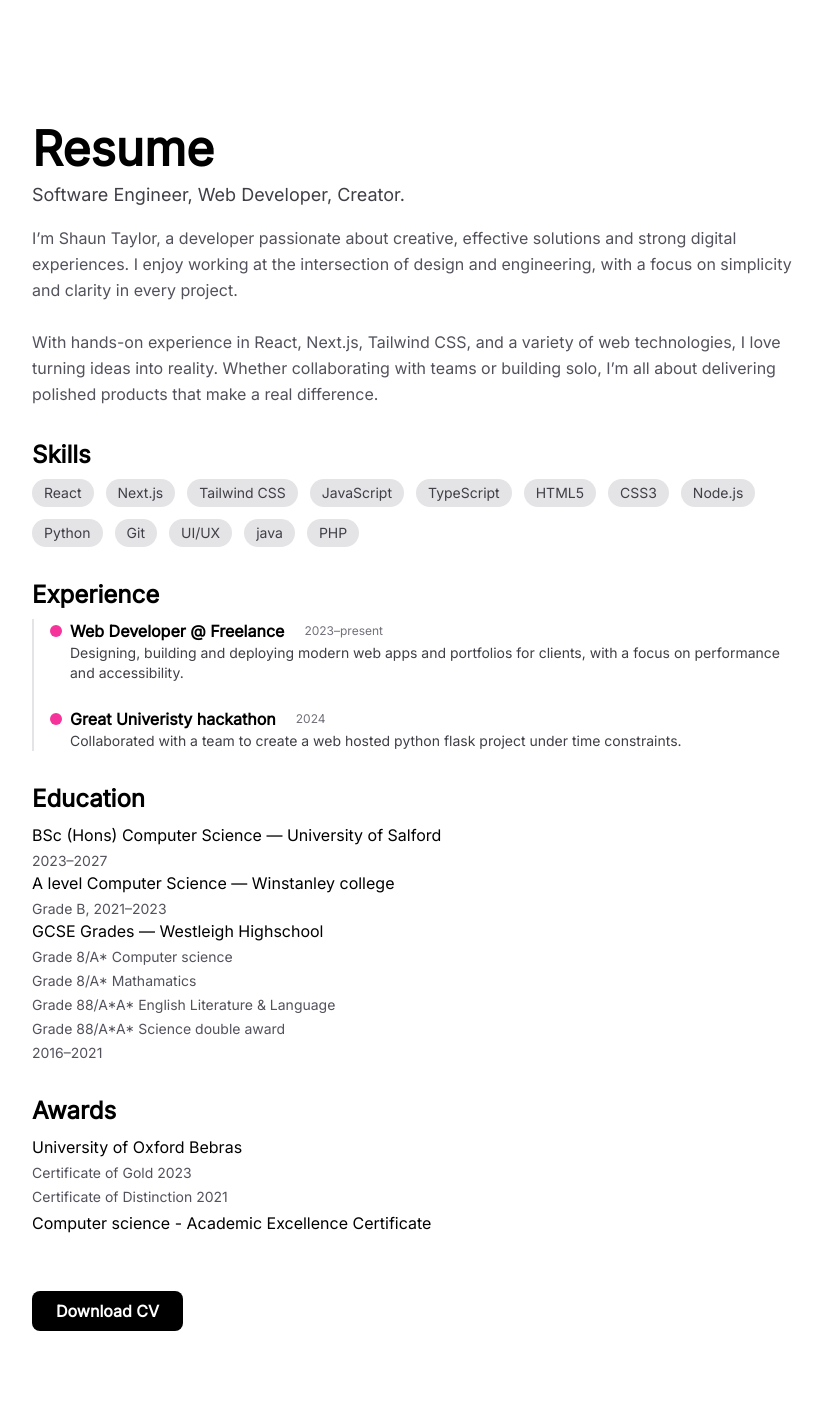
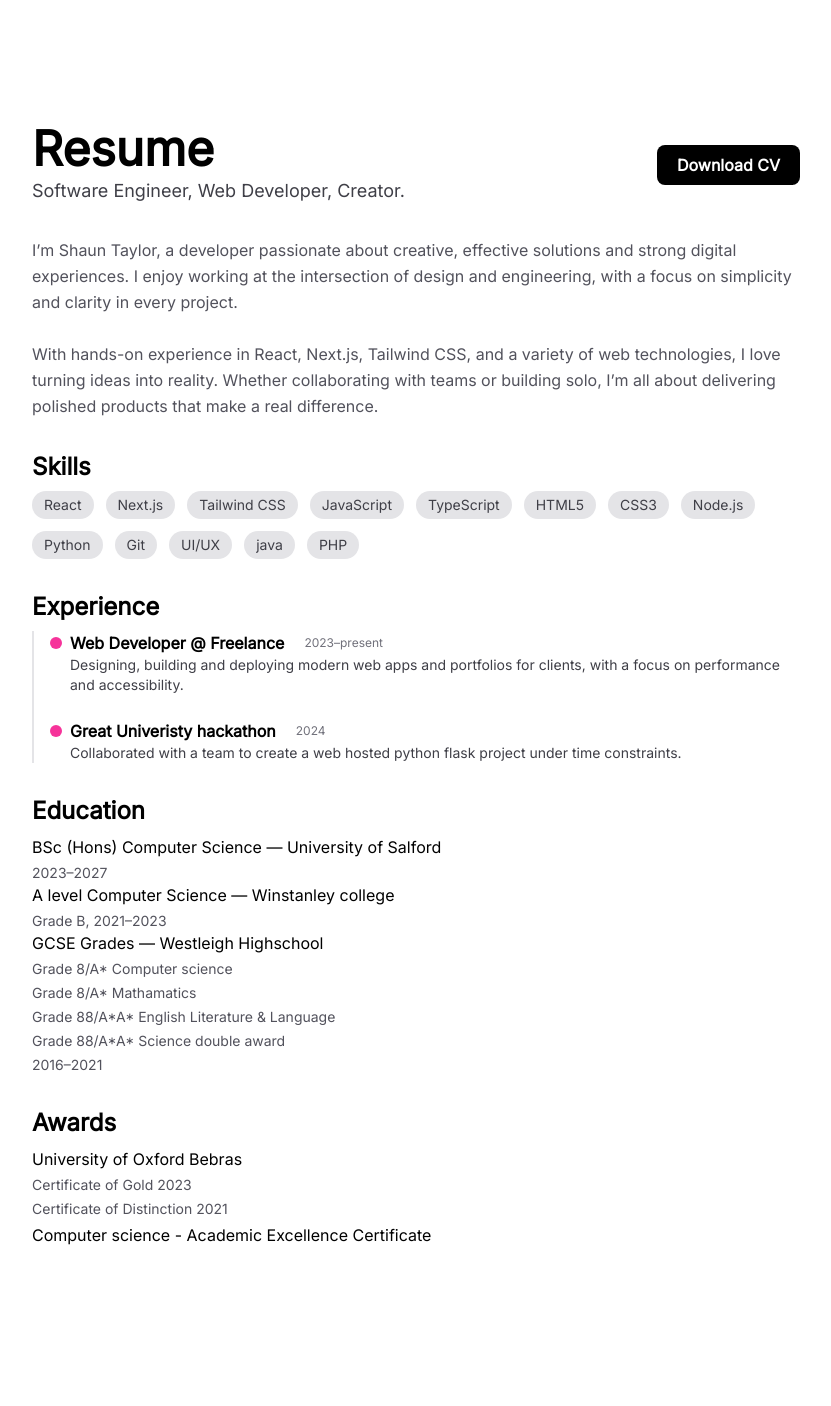
Before and after one commit to Shiro8223/Portfolio, a Next.js app: page / in a window 1280 px wide. Shown: the part 1840-3246 px from the top of the page, without its empty margins (224-1055 px from the left). Built offline with nearby package versions, Linux system fonts and the light colour scheme.

Commit message:
CV button

```diff
--- a/components/aboutMe.jsx
+++ b/components/aboutMe.jsx
@@ -5,19 +5,33 @@
       className="min-h-screen w-full bg-white flex flex-col items-center justify-center px-4 py-20"
     >
       <div className="w-full max-w-3xl flex flex-col gap-8">
-        {/* Header */}
+        {/* Header (title + inline button) */}
+        <div className="flex flex-col md:flex-row md:items-center md:justify-between gap-4">
           <div>
-          <h1 className="text-4xl md:text-5xl font-bold text-black mb-2">
+            <h1 className="text-4xl md:text-5xl font-bold text-black mb-1">
               Resume
             </h1>
-          <p className="text-zinc-700 text-lg mb-4">
+            <p className="text-zinc-700 text-lg">
               Software Engineer, Web Developer, Creator.
             </p>
+          </div>
+
+          <a
+            href="/TAYLOR_SHAUN_CV.pdf"
+            className="shrink-0 inline-flex items-center gap-2 px-5 py-2 rounded-lg bg-black text-white font-semibold hover:bg-pink-600 transition-colors text-base"
+            download
+            aria-label="Download CV"
+          >
+            Download CV
+          </a>
+        </div>
+
+        {/* Intro */}
         <p className="text-zinc-600 text-base leading-relaxed">
           I’m Shaun Taylor, a developer passionate about creative, effective solutions and strong digital experiences. I enjoy working at the intersection of design and engineering, with a focus on simplicity and clarity in every project.<br /><br />
           With hands-on experience in React, Next.js, Tailwind CSS, and a variety of web technologies, I love turning ideas into reality. Whether collaborating with teams or building solo, I’m all about delivering polished products that make a real difference.
         </p>
-        </div>
+
         {/* Skills Grid */}
         <div>
           <h2 className="text-2xl font-semibold mb-2 text-black">Skills</h2>
@@ -35,6 +49,7 @@
             ))}
           </div>
         </div>
+
         {/* Experience Timeline */}
         <div>
           <h2 className="text-2xl font-semibold mb-2 text-black">Experience</h2>
@@ -69,6 +84,7 @@
             </li>
           </ul>
         </div>
+
         {/* Education */}
         <div>
           <h2 className="text-2xl font-semibold mb-2 text-black">Education</h2>
@@ -95,7 +111,8 @@
             <span className="text-zinc-600 text-sm">2016–2021</span>
           </div>
         </div>
-        {/* Education */}
+
+        {/* Awards */}
         <div>
           <h2 className="text-2xl font-semibold mb-2 text-black">Awards</h2>
           <div className="flex flex-col gap-1">
@@ -109,16 +126,6 @@
             </span>
           </div>
         </div>
-        {/* Footer / Download */}
-        <div className="mt-6">
-          <a
-            href="/your-cv.pdf"
-            className="inline-block px-6 py-2 rounded-lg bg-black text-white font-semibold hover:bg-pink-600 transition-colors text-base"
-            download
-          >
-            Download CV
-          </a>
-        </div>
       </div>
     </section>
   );
```
Also changed, not shown: 1 other file (tests, documents, lock files or other folders). Lines whose indentation alone changed are shown as unchanged.
